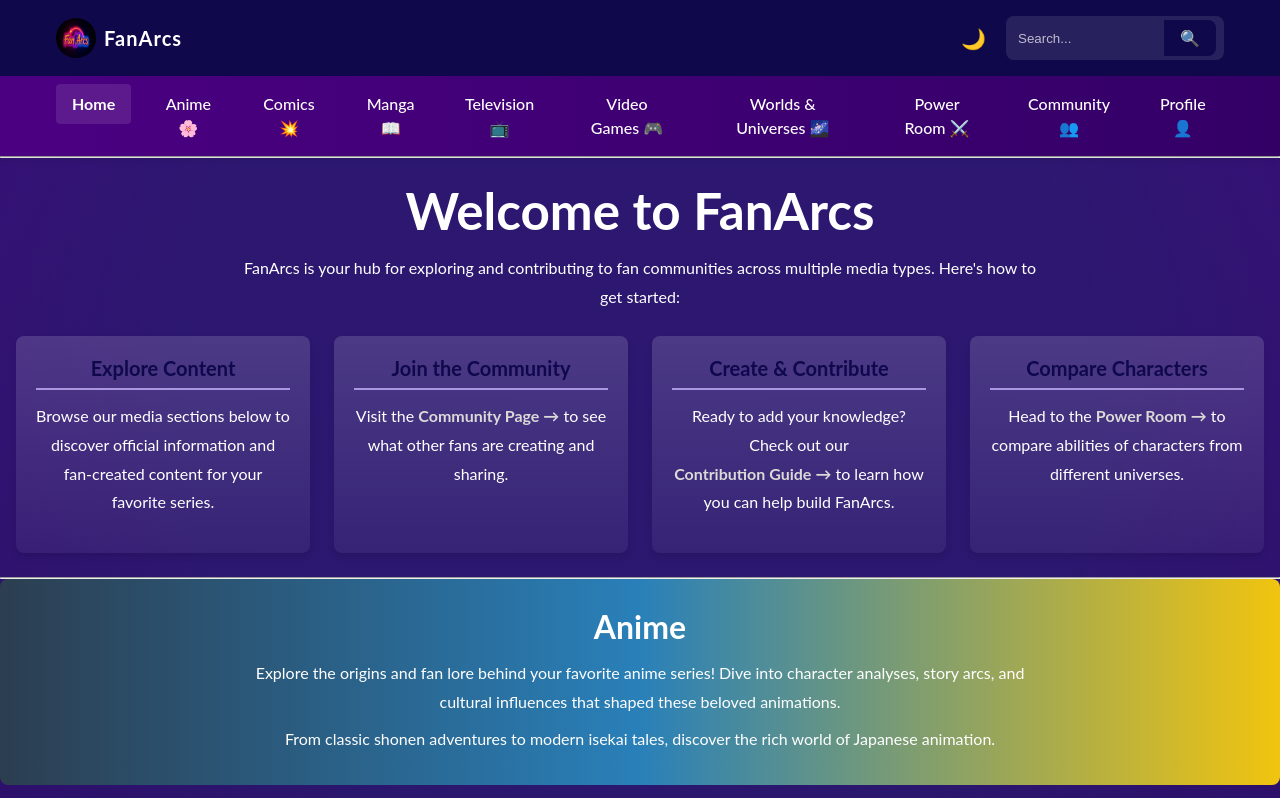
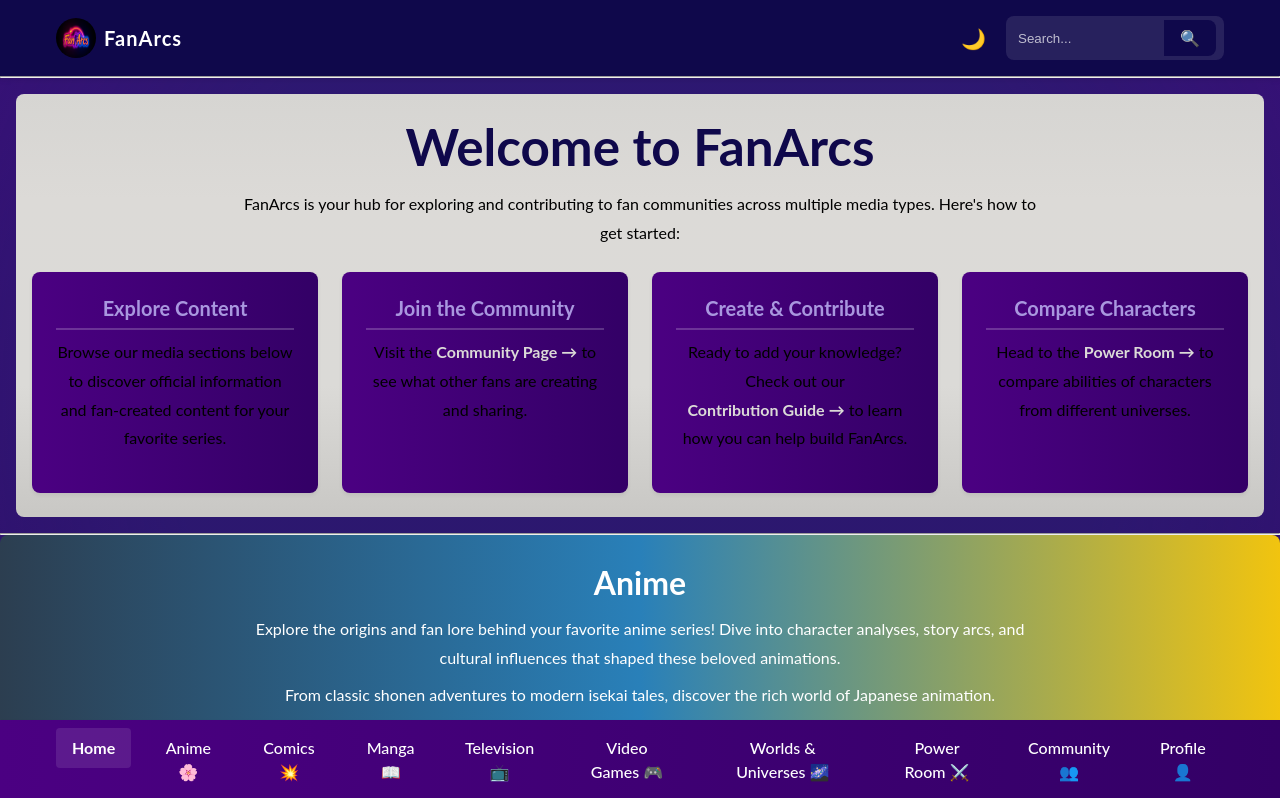
Before and after one commit to So-Zo/FA-React, a React (Vite) app: page / in a window 1280 px wide. Shown: the top 798 px of the page. Built offline with nearby package versions, Linux system fonts and the light colour scheme.

Commit message:
fixed home page look and a bunch of little css stuff.

```diff
--- a/src/components/layout/Layout.tsx
+++ b/src/components/layout/Layout.tsx
@@ -17,12 +17,12 @@ const Layout: React.FC<LayoutProps> = ({ children }) => {
       </a>
 
       <Header />
-      <Navigation />
 
       <main id="main-content" className="main-content">
         {children}
       </main>
 
+      <Navigation />
       <Footer />
     </div>
   );
--- a/src/components/ui/AnimePage.css
+++ b/src/components/ui/AnimePage.css
@@ -1,7 +1,7 @@
 /* AnimePage styles */
 .anime-page {
   color: white;
-  background-color: var(--bg-primary);
+  background-image: var(--anime-gradient);
 }
 
 /* Note: Hero section and Section content styles moved to sections.css */
--- a/src/components/ui/ComicsPage.css
+++ b/src/components/ui/ComicsPage.css
@@ -1,6 +1,7 @@
 /* ComicsPage styles */
 .comics-page {
   color: var(--text-primary);
+  background-image: var(--comics-gradient);
 }
 
 /* Note: Hero section styles moved to sections.css */
--- a/src/components/ui/HomePage.css
+++ b/src/components/ui/HomePage.css
@@ -96,29 +96,31 @@ body {
 }
 
 .guide-section {
-  background-image: var(--guide-section-gradient);
-  border-radius: 0.5rem;
-  padding: 1.25rem;
-  box-shadow: 0 4px 6px rgba(0, 0, 0, 0.1);
-  transition: transform 0.3s ease, box-shadow 0.3s ease;
+  background-image: var(--base-purple-gradient);
+  border-radius: var(--border-radius-base);
+  padding: var(--spacing-lg);
+  box-shadow: var(--shadow-sm);
+  transition: transform var(--transition-base), box-shadow var(--transition-base);
+  color: white;
 }
 
 .guide-section:hover {
-  transform: translateY(-5px);
-  box-shadow: 0 6px 12px rgba(0, 0, 0, 0.15);
+  transform: translateY(-0.3125rem);
+  box-shadow: var(--shadow-md);
 }
 
 .guide-section h3 {
-  color: var(--fanarc-primary-color, #0F084B);
-  margin-bottom: 0.75rem;
-  font-size: 1.25rem;
-  border-bottom: 2px solid var(--fanarc-secondary-color, #A997DF);
-  padding-bottom: 0.5rem;
+  color: var(--fanarc-secondary-color);
+  margin-bottom: var(--spacing-sm);
+  font-size: var(--font-size-lg);
+  border-bottom: var(--border-width-base) solid rgba(255, 255, 255, 0.2);
+  padding-bottom: var(--spacing-sm);
 }
 
 .guide-section p {
-  font-size: 1rem;
-  line-height: 1.5;
+  font-size: var(--font-size-base);
+  line-height: var(--line-height-base);
+  color: white;
 }
 
 /* Responsive adjustments for welcome guide */
@@ -147,8 +149,12 @@ body {
 .section-content {
   padding: var(--spacing-lg) var(--spacing-md);
   text-align: center;
+  background-image: var(--base-light-gradient);
+  border-radius: var(--border-radius-base);
+  margin: var(--spacing-md);
 }
 
 .section-content h1 {
   margin-bottom: var(--spacing-md);
+  color: var(--fanarc-primary-color);
 }
--- a/src/components/ui/Layout.css
+++ b/src/components/ui/Layout.css
@@ -7,4 +7,5 @@
 
 .main-content {
   flex: 1;
+  padding-bottom: 3.5rem; /* Add padding to account for the bottom navigation bar */
 }
--- a/src/components/ui/MangaPage.css
+++ b/src/components/ui/MangaPage.css
@@ -1,6 +1,7 @@
 /* MangaPage styles */
 .manga-page {
   color: var(--text-primary);
+  background-image: var(--manga-gradient);
 }
 
 /* Note: Hero section styles moved to sections.css */
--- a/src/components/ui/Navigation.css
+++ b/src/components/ui/Navigation.css
@@ -79,10 +79,10 @@
 
   .nav-links {
     position: absolute;
-    top: 100%;
+    bottom: 100%;
     left: 0;
     width: 100%;
-    flex-direction: column;
+    flex-direction: column-reverse;
     background: var(--base-purple-gradient);
     padding: 0;
     max-height: 0;
@@ -94,7 +94,7 @@
   .nav-links.menu-open {
     max-height: 31.25rem;
     padding: var(--spacing-md) 0;
-    box-shadow: var(--shadow-lg);
+    box-shadow: 0 -0.375rem 0.75rem rgba(0, 0, 0, 0.1);
   }
 
   .nav-item {
--- a/src/components/ui/TVPage.css
+++ b/src/components/ui/TVPage.css
@@ -1,6 +1,7 @@
 /* TVPage styles */
 .tv-page {
   color: var(--text-primary);
+  background-image: var(--tv-gradient);
 }
 
 /* Hero section */
--- a/src/components/ui/VideoGamesPage.css
+++ b/src/components/ui/VideoGamesPage.css
@@ -1,6 +1,7 @@
 /* VideoGamesPage styles */
 .video-games-page {
   color: var(--text-primary);
+  background-image: var(--video-games-gradient);
 }
 
 /* Hero section */
--- a/src/components/ui/WorldsUniversesPage.css
+++ b/src/components/ui/WorldsUniversesPage.css
@@ -1,6 +1,7 @@
 /* WorldsUniversesPage styles */
 .worlds-universes-page {
   color: var(--text-primary);
+  background-image: var(--worlds-gradient);
 }
 
 /* Hero section */
--- a/src/components/ui/sections.css
+++ b/src/components/ui/sections.css
@@ -8,11 +8,14 @@
   padding: var(--spacing-lg) var(--spacing-md);
   text-align: center;
   position: relative;
+  background-image: var(--base-light-gradient);
+  border-radius: var(--border-radius-base);
+  margin: var(--spacing-md);
 }
 
 .section-content h1 {
   margin-bottom: var(--spacing-md);
-  color: var(--text-primary);
+  color: var(--fanarc-primary-color);
 }
 
 .section-content p {
@@ -21,7 +24,7 @@
   max-width: 800px;
   margin-left: auto;
   margin-right: auto;
-  color: var(--text-primary);
+  color: var(--text-color);
 }
 
 /* Hero section styles */
@@ -60,18 +63,17 @@
 
 /* Content section styles */
 .content-section {
-  padding: var(--spacing-xxl) 0;
-  background-color: var(--bg-primary);
-}
-
-.content-section:nth-child(odd) {
-  background-color: var(--bg-secondary);
+  padding: var(--spacing-xxl) var(--spacing-md);
+  margin: var(--spacing-md);
+  background-image: var(--base-light-gradient);
+  border-radius: var(--border-radius-base);
 }
 
 .content-section h2 {
   margin-bottom: var(--spacing-lg);
   position: relative;
   display: inline-block;
+  color: var(--fanarc-primary-color);
 }
 
 .content-section h2::after {
@@ -130,16 +132,16 @@
   left: 0;
   width: 100%;
   height: 0.0625rem;
-  background: linear-gradient(to right, transparent, rgba(255, 255, 255, 0.3), transparent);
+  background: linear-gradient(to right, transparent, rgba(0, 0, 0, 0.3), transparent);
   z-index: 1;
 }
 
 .section-divider span {
   position: relative;
-  background-color: var(--bg-primary);
+  background-image: var(--base-light-gradient);
   padding: 0 var(--spacing-md);
   z-index: 2;
-  color: var(--fanarc-secondary-color);
+  color: var(--fanarc-primary-color);
   font-style: italic;
 }
 
```
